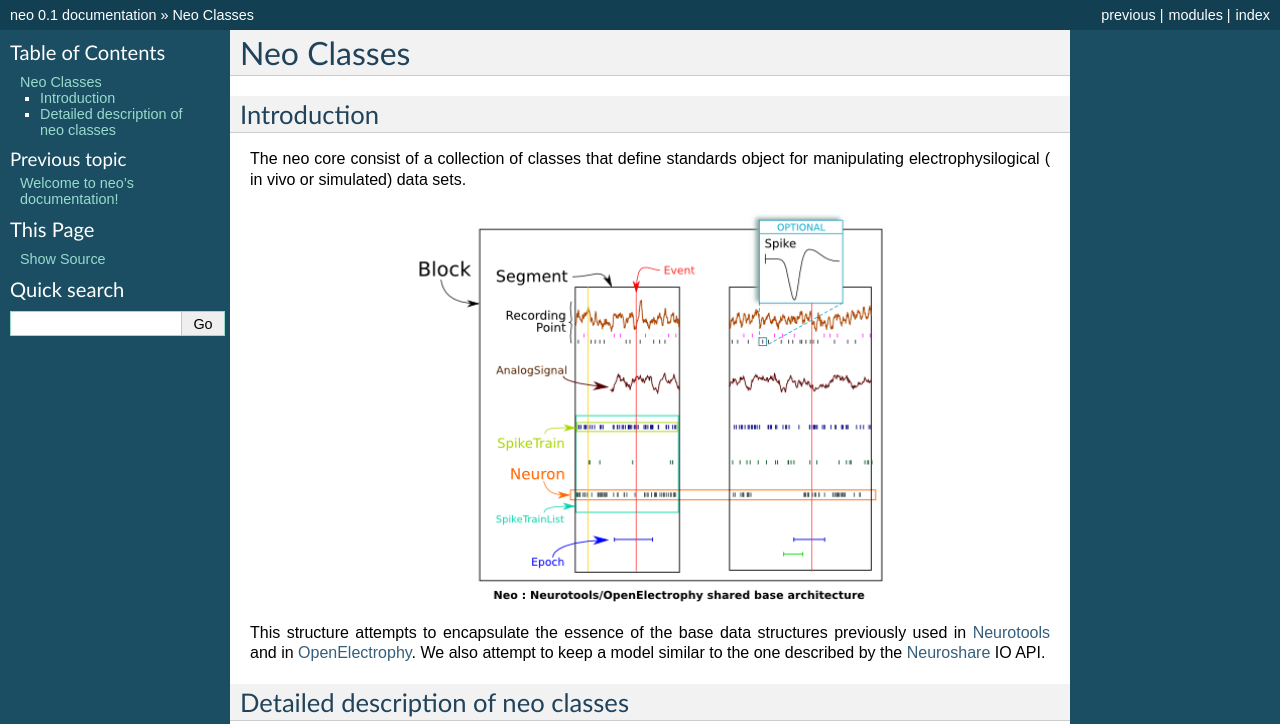
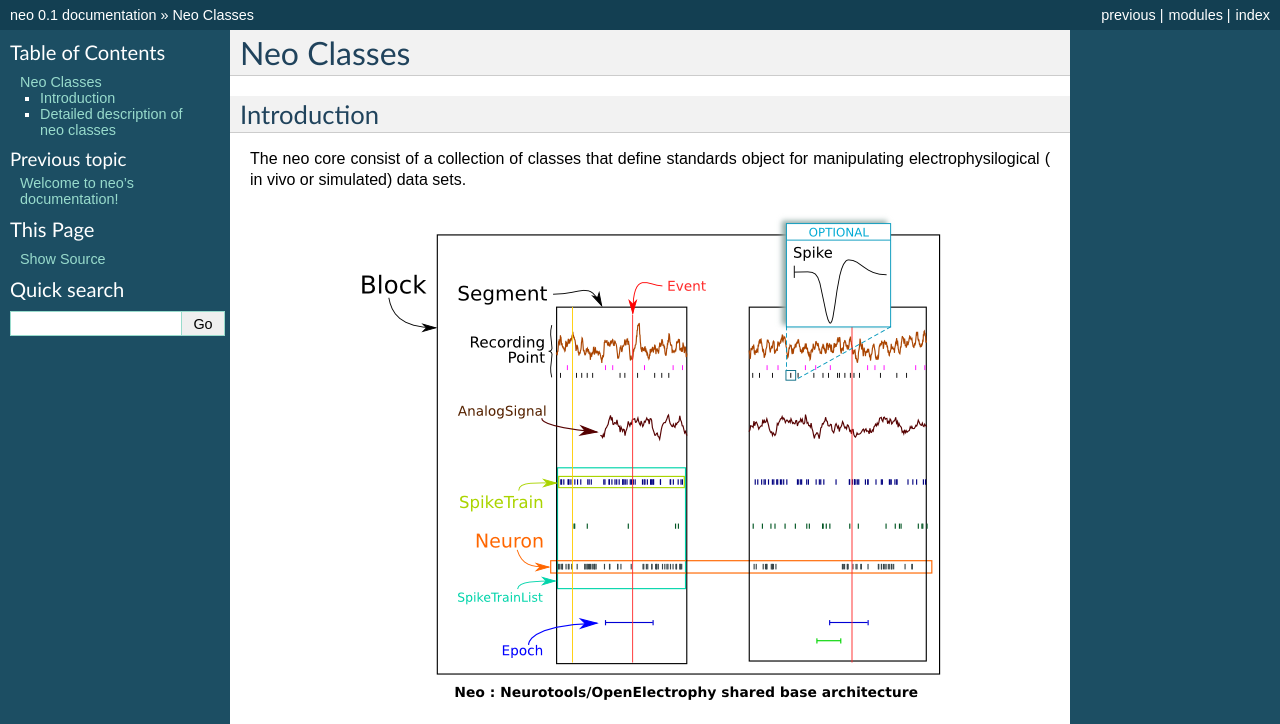
Before and after one commit to NeuralEnsemble/python-neo, a Sphinx documentation site: the page built from doc/source/classes.rst, in a window 1280 px wide. Shown: the top 724 px of the page. Built offline with Sphinx 7.4.7, drawn with Linux system fonts in a browser that asks for light colours; formulas are drawn with MathJax 3.

Commit message:
git-svn-id: https://neuralensemble.org/svn/neo/trunk@19 acbc63fc-6c75-0410-9d68-8fa99cba188a

```diff
--- a/doc/source/classes.rst
+++ b/doc/source/classes.rst
@@ -10,7 +10,7 @@ Introduction
 The neo core consist of a collection of classes that define standards object for manipulating electrophysilogical ( in vivo or simulated) data sets.
 
 .. image:: ./base_schematic.png
-   :height: 400 px
+   :height: 500 px
    :alt: Neo : Neurotools/OpenElectrophy shared base architecture
    :align: center
 
```
Also changed, not shown: doc/source/base_schematic.png.
